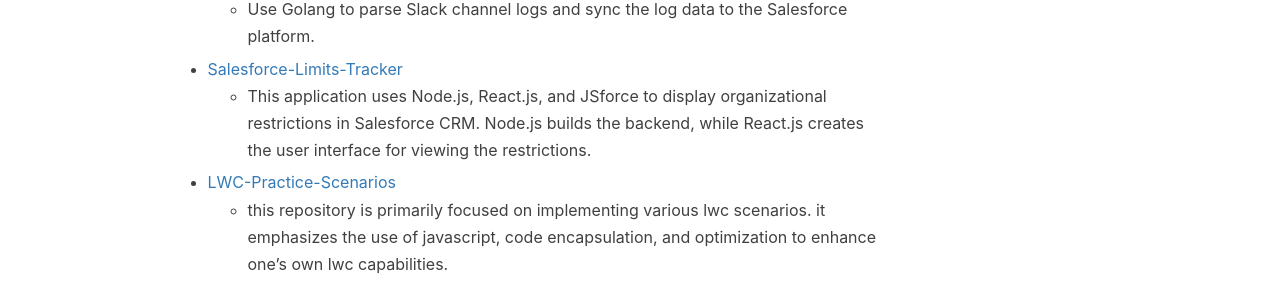
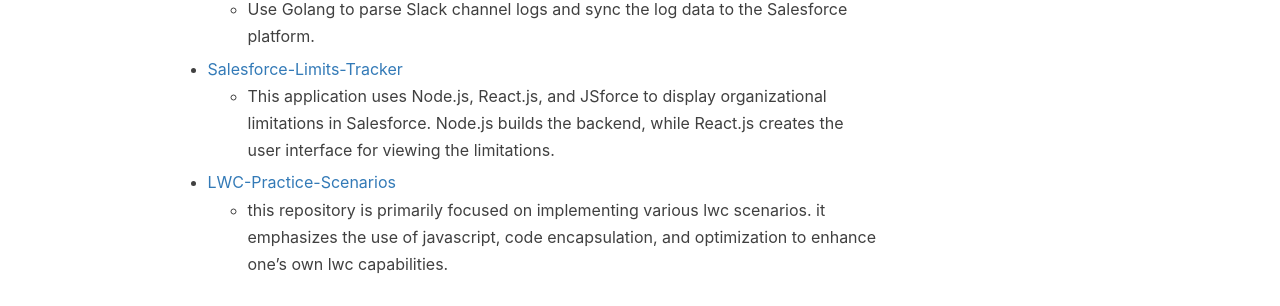
Before and after one commit to dyncan/dyncan.github.io, a Jekyll site: the page built from about.html, in a window 1280 px wide. Shown: the part 1551-1857 px from the top of the page. Built offline with Jekyll 4.4.1, drawn with Linux system fonts in a browser that asks for light colours; nearby versions of some CDN libraries; comment, search, counter and statistics services are not loaded.

Commit message:
update en.md

```diff
--- a/_includes/about/en.md
+++ b/_includes/about/en.md
@@ -21,7 +21,7 @@
   - Use Golang to parse Slack channel logs and sync the log data to the Salesforce platform.
 
 - [Salesforce-Limits-Tracker](https://github.com/dyncan/Salesforce-Limits-Tracker)
-  - This application uses Node.js, React.js, and JSforce to display organizational restrictions in Salesforce CRM. Node.js builds the backend, while React.js creates the user interface for viewing the restrictions.
+  - This application uses Node.js, React.js, and JSforce to display organizational limitations in Salesforce. Node.js builds the backend, while React.js creates the user interface for viewing the limitations.
 
 - [LWC-Practice-Scenarios](https://github.com/dyncan/lwc-practice-scenarios)
   - this repository is primarily focused on implementing various lwc scenarios. it emphasizes the use of javascript, code encapsulation, and optimization to enhance one's own lwc capabilities.
```
